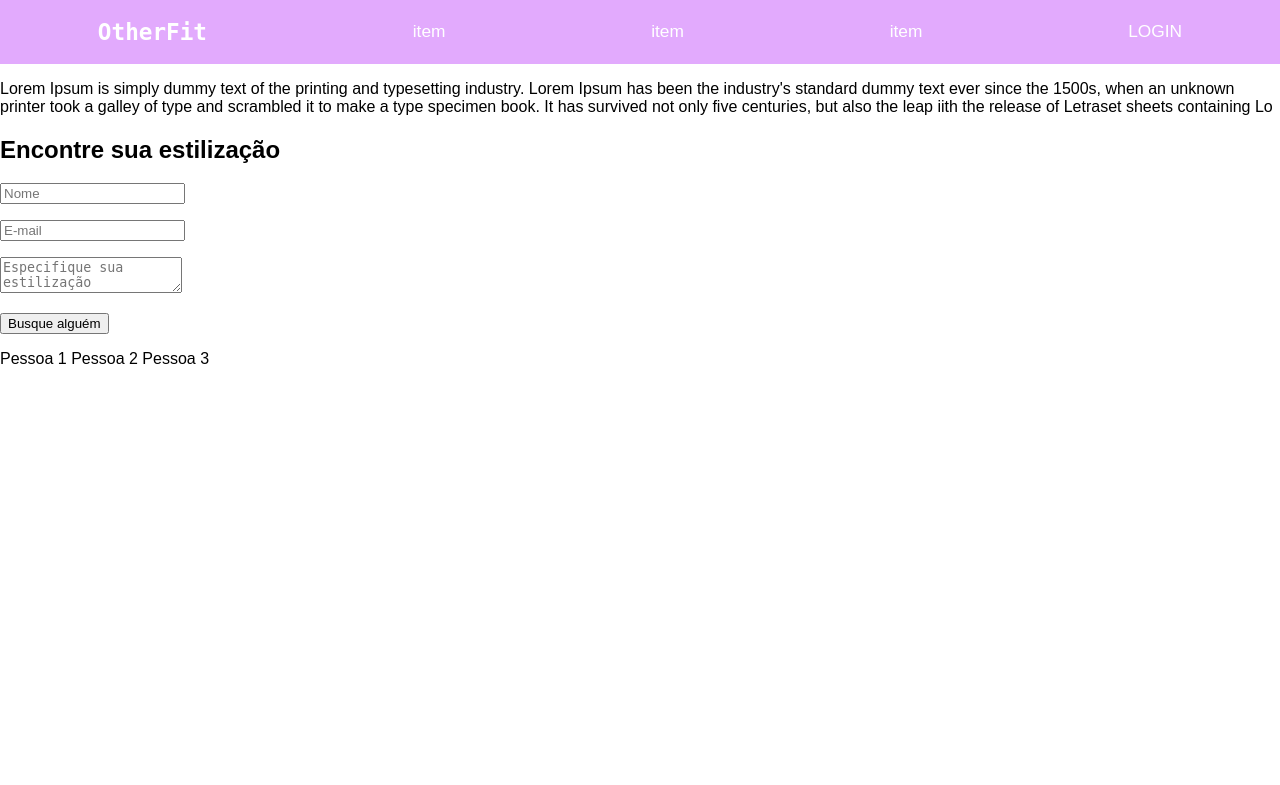
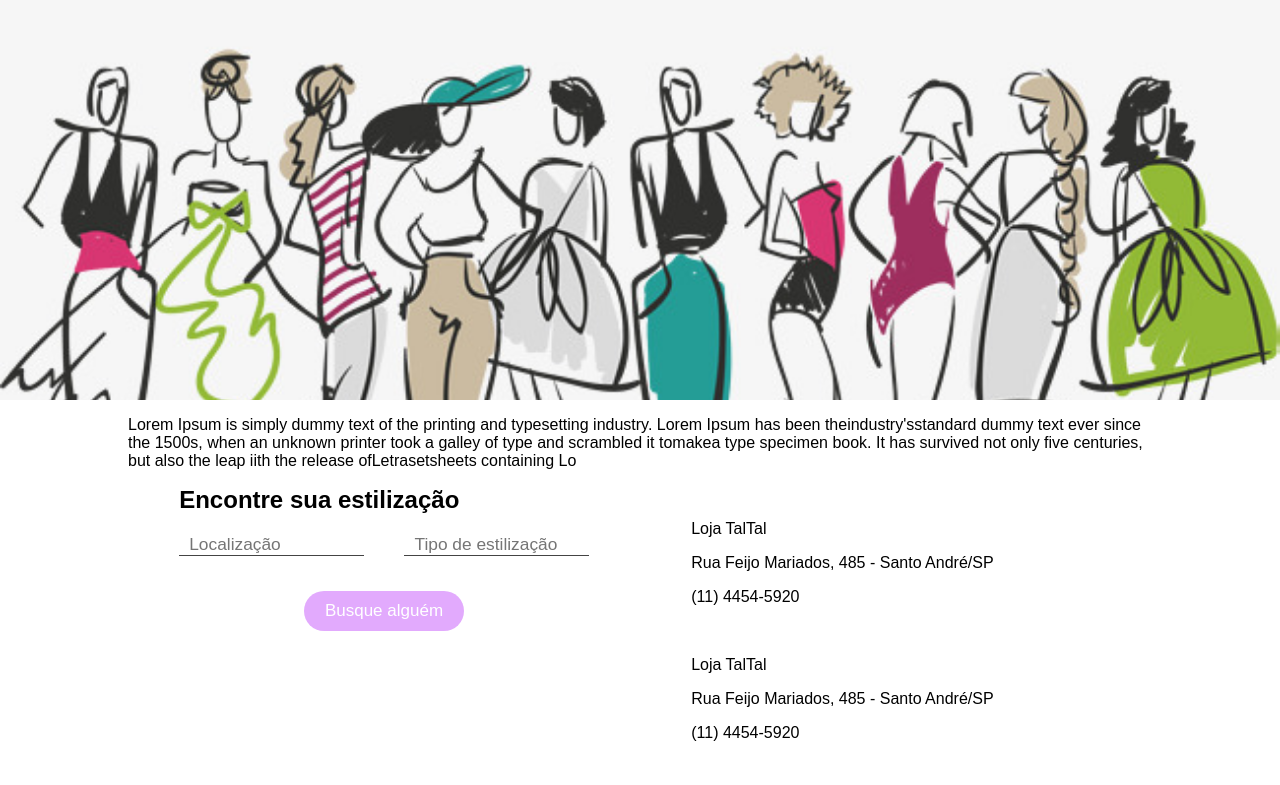
Before and after one commit to chelwillians/otherfit, a Django app: page /cliente/ in a window 1280 px wide. Shown: the top 785 px of the page. Run offline with Django 3.2, Linux system fonts and the light colour scheme.

Commit message:
Ajustar CSS da página

```diff
--- a/website/static/style.css
+++ b/website/static/style.css
@@ -126,12 +126,72 @@ nav a:hover {
 	text-align: center;
 }
 
+.search .center{
+	display: flex;
+	flex-wrap: wrap;
+	justify-content: space-around;
+}
+
+.search .center .left, .search .center .right{
+	width: 40%;
+	padding: 0 5%;
+}
+
+.search .center .right{
+	height: 300px;
+	overflow-y: auto;
+}
+
+.search h2{
+	margin-top: 0;
+}
+
+.search form{
+	width: 100%;
+}
+
+.search form input::placeholder{
+	font-size: 13pt;
+}
+
+.search form input:not([type="submit"]){
+	margin: 0;
+	padding: 0;
+	padding-left: 10px;
+	border: none;
+	border-bottom: 1.3px solid #444;
+	font-size: 13pt;
+	width: calc(45% - 10px);
+}
+
+.search .inputs{
+	display: flex;
+	justify-content: space-between;
+}
+
+.search .enviar{
+	display: flex;
+	justify-content: center;
+	margin-top: 35px;
+}
+
+.search .enviar input{
+	background-color: rgba(193, 70, 250, 0.459);
+    font-size: 17px;
+    width: 160px;
+    height: 40px;
+    border-radius: 20px;
+    border: none;
+    color: #fff;
+}
+
 footer {
 	display: flex;
 	justify-content: space-around;
 	align-items: center;
 	background-color: rgba(193, 70, 250, 0.459);
 	padding: 10px 0;
+	margin-top: 40px;
 }
 footer p {
 	font-size: 10pt;
@@ -178,6 +238,12 @@ footer a:hover {
 	}
 }
 
+@media (max-width: 640px) {
+	.search .center .left, .search .center .right{
+		width: 90%;
+	}
+}
+
 @media (max-width: 568px) {
 	footer div {
 		display: flex;
--- a/website/templates/client.html
+++ b/website/templates/client.html
@@ -4,50 +4,74 @@
 
 {% block content %}
 
-    <nav>
-        <div>
-            <h1>OtherFit</h1>
+<header class="banner-prin">
+</header>
+<section class="header-page">
+    <div class="center">
+        <p>Lorem Ipsum is simply dummy text of the printing and typesetting industry. Lorem Ipsum has been
+            theindustry'sstandard dummy text ever since the 1500s, when an unknown printer took a galley of type and
+            scrambled it tomakea type specimen book. It has survived not only five centuries, but also the leap iith the
+            release ofLetrasetsheets containing Lo
+        </p>
+    </div>
+</section>
+<section class="search">
+    <div class="center">
+        <div class="left">
+            <h2>Encontre sua estilização</h2>
+            <form name="form" action="" method="post">
+                <div class="inputs">
+                    <input type="text" name="localizacao" placeholder="Localização" required="required">
+                    <input type="text" name="tipo" placeholder="Tipo de estilização" required="required">
+                </div>
+                <div class="enviar">
+                    <input type="submit" name="enviar" value="Busque alguém">
+                </div>
+            </form>
         </div>
-        <a href="">item</a>
-        <a href="">item</a>
-        <a href="">item</a>
-        <a href="">LOGIN</a>
-    </nav>
-    <header>
-    </header>
-    <aside>
-        <p>Lorem Ipsum is simply dummy text of the printing and typesetting industry. Lorem Ipsum has been the industry's
-            standard dummy text ever since the 1500s, when an unknown printer took a galley of type and scrambled it to make
-            a type specimen book. It has survived not only five centuries, but also the leap iith the release of Letraset
-            sheets containing Lo
+        <div class="right">
+            <div class="customer">
+                <div>
+                    <img src="" alt="">
+                </div>
+                <div class="dados">
+                    <p>Loja TalTal</p>
+                    <p>Rua Feijo Mariados, 485 - Santo André/SP</p>
+                    <p>(11) 4454-5920</p>
+                </div>
+            </div>
+            <div class="customer">
+                <div>
+                    <img src="" alt="">
+                </div>
+                <div class="dados">
+                    <p>Loja TalTal</p>
+                    <p>Rua Feijo Mariados, 485 - Santo André/SP</p>
+                    <p>(11) 4454-5920</p>
+                </div>
+            </div>
+            <div class="customer">
+                <div>
+                    <img src="" alt="">
+                </div>
+                <div class="dados">
+                    <p>Loja TalTal</p>
+                    <p>Rua Feijo Mariados, 485 - Santo André/SP</p>
+                    <p>(11) 4454-5920</p>
+                </div>
+            </div>
+            <div class="customer">
+                <div>
+                    <img src="" alt="">
+                </div>
+                <div class="dados">
+                    <p>Loja TalTal</p>
+                    <p>Rua Feijo Mariados, 485 - Santo André/SP</p>
+                    <p>(11) 4454-5920</p>
+                </div>
+            </div>
+        </div>
+    </div>
+</section>
 
-        </p>
-    </aside>
-    <article>
-        <h2>Encontre sua estilização</h2>
-        <form name="formteste" action="" method="post">
-
-            <p class="nome">
-                <input type="text" name="nome" placeholder="Nome" required="required">
-            </p>
-
-            <p class="email">
-                <input type="email" name="email" placeholder="E-mail" required="required">
-            </p>
-
-            <p class="mensagem">
-                <textarea name="mensagem" placeholder="Especifique sua estilização"></textarea>
-            </p>
-
-            <p class="enviar">
-                <input type="submit" name="enviar" value="Busque alguém">
-            </p>
-
-        </form>
-    </article>
-    <main>
-        <a>Pessoa 1</a>
-        <a>Pessoa 2</a>
-        <a>Pessoa 3</a>
-    </main>
 {% endblock %}
```
